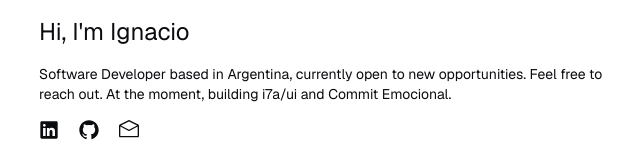
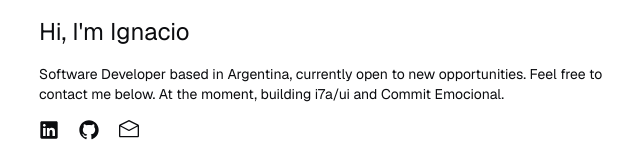
Before and after one commit to figueroaignacio/portfolio, a Next.js app: page / in a window 1280 px wide. Shown: the top 160 px of the page, without its empty margins (313-953 px from the left). Built offline with nearby package versions, Linux system fonts and the light colour scheme.

Commit message:
feat: change description text

```diff
--- a/src/sections/hero.tsx
+++ b/src/sections/hero.tsx
@@ -9,7 +9,7 @@ export function Hero() {
       </div>
       <p className="text-sm">
         Software Developer based in Argentina, currently open to new opportunities. Feel free to
-        reach out. At the moment, building i7a/ui and Commit Emocional.
+        contact me below. At the moment, building i7a/ui and Commit Emocional.
       </p>
       <SocialMedias />
     </section>
```
